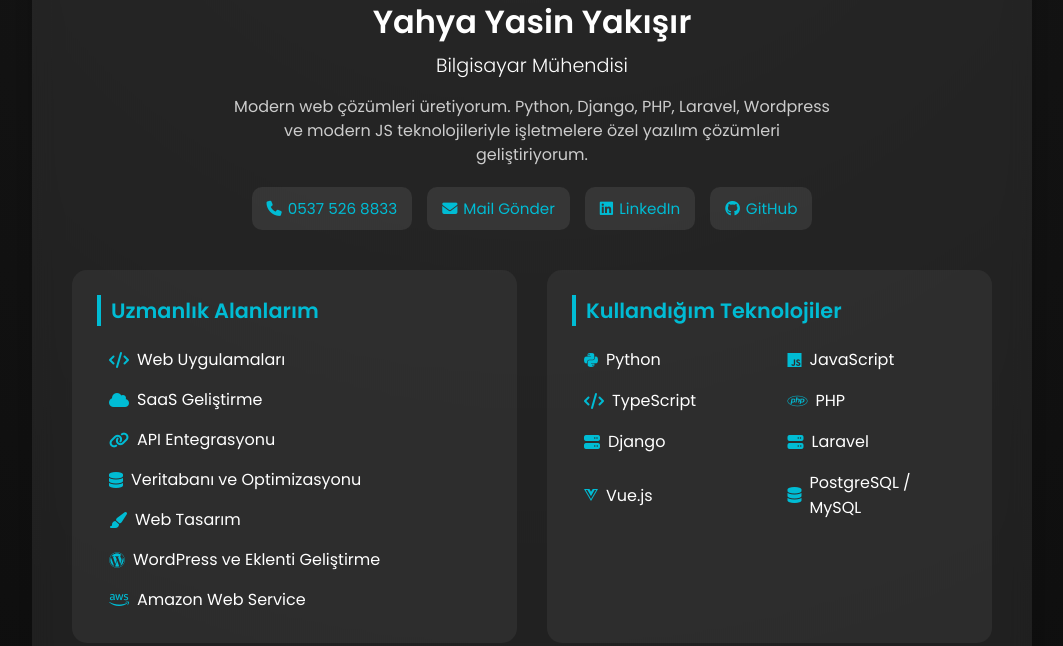
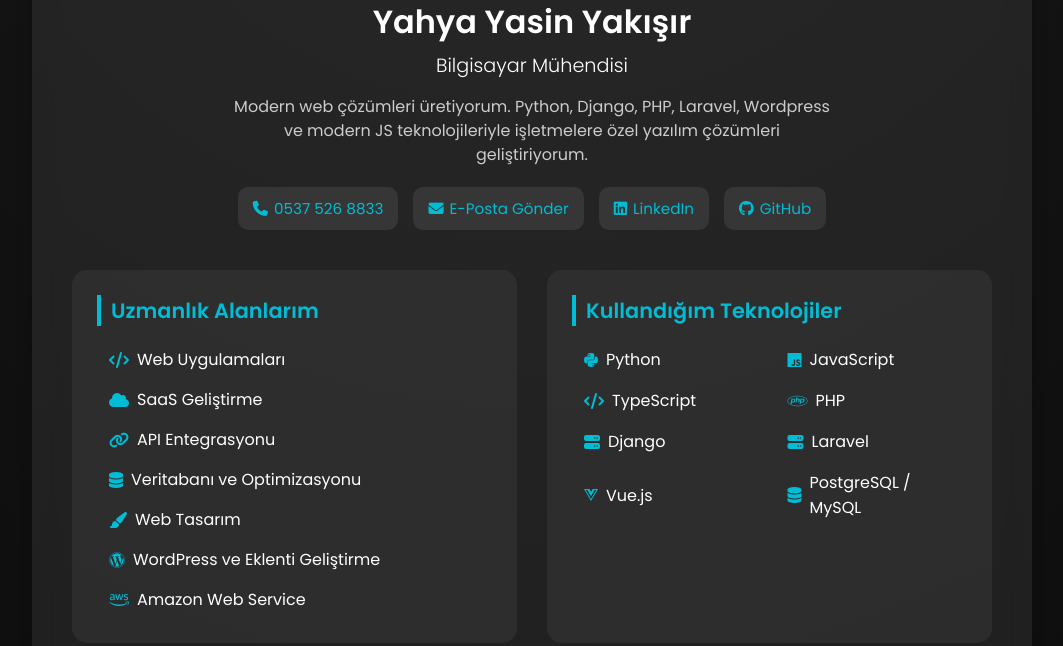
Before and after one commit to yahyayasinyakisir/yahyayasinyakisir.github.io, a plain HTML site: page index.html in a window 1280 px wide. Shown: the part 352-998 px from the top of the page, without its empty margins (108-1171 px from the left). Drawn offline with Linux system fonts and the light colour scheme.

Commit message:
Update index.html

```diff
--- a/index.html
+++ b/index.html
@@ -217,7 +217,7 @@ footer {
 
       <div class="contact">
         <a href="tel:05375268833"><i class="fa fa-phone"></i> 0537 526 8833</a>
-        <a href="mailto:yahyayasinyakisir@gmail.com"><i class="fa fa-envelope"></i> Mail Gönder</a>
+        <a href="mailto:yahyayasinyakisir@gmail.com"><i class="fa fa-envelope"></i> E-Posta Gönder</a>
         <a href="https://www.linkedin.com/in/yahya-yasin-yakisir" target="_blank"><i class="fab fa-linkedin"></i> LinkedIn</a>
         <a href="https://github.com/yahyayasinyakisir" target="_blank"><i class="fab fa-github"></i> GitHub</a>
       </div>
```
